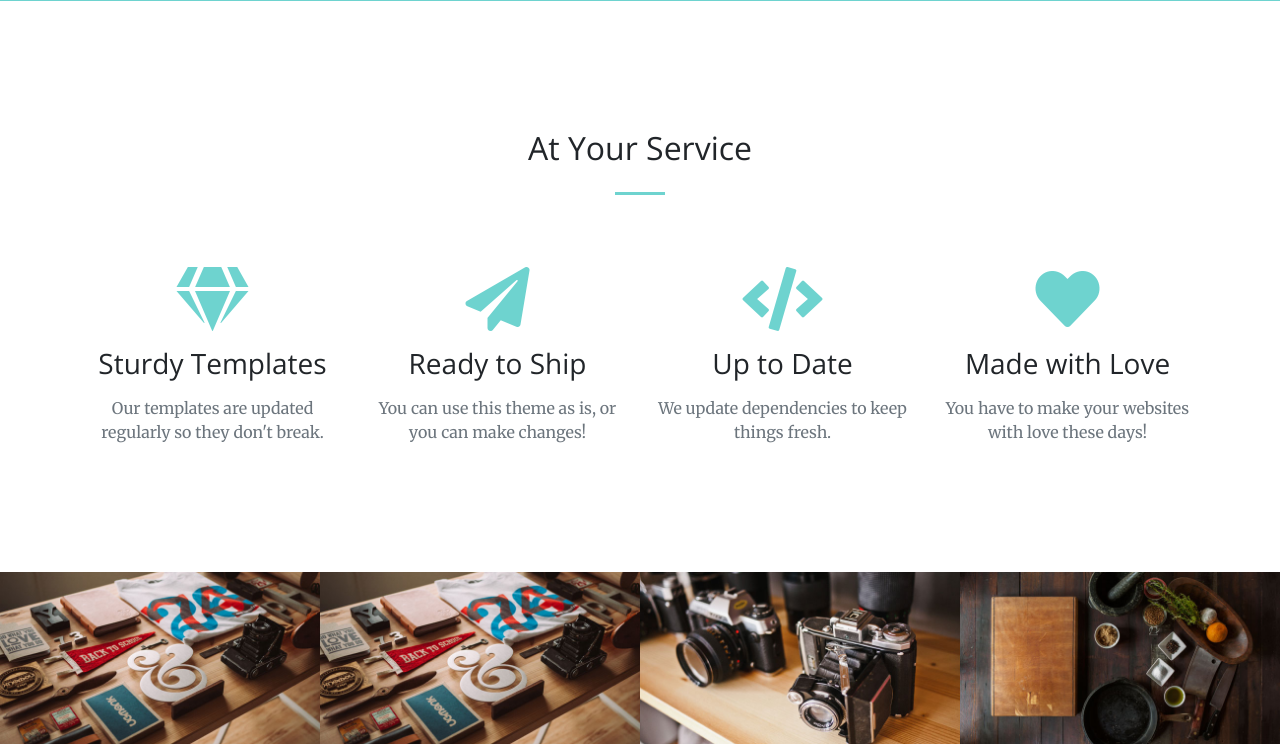
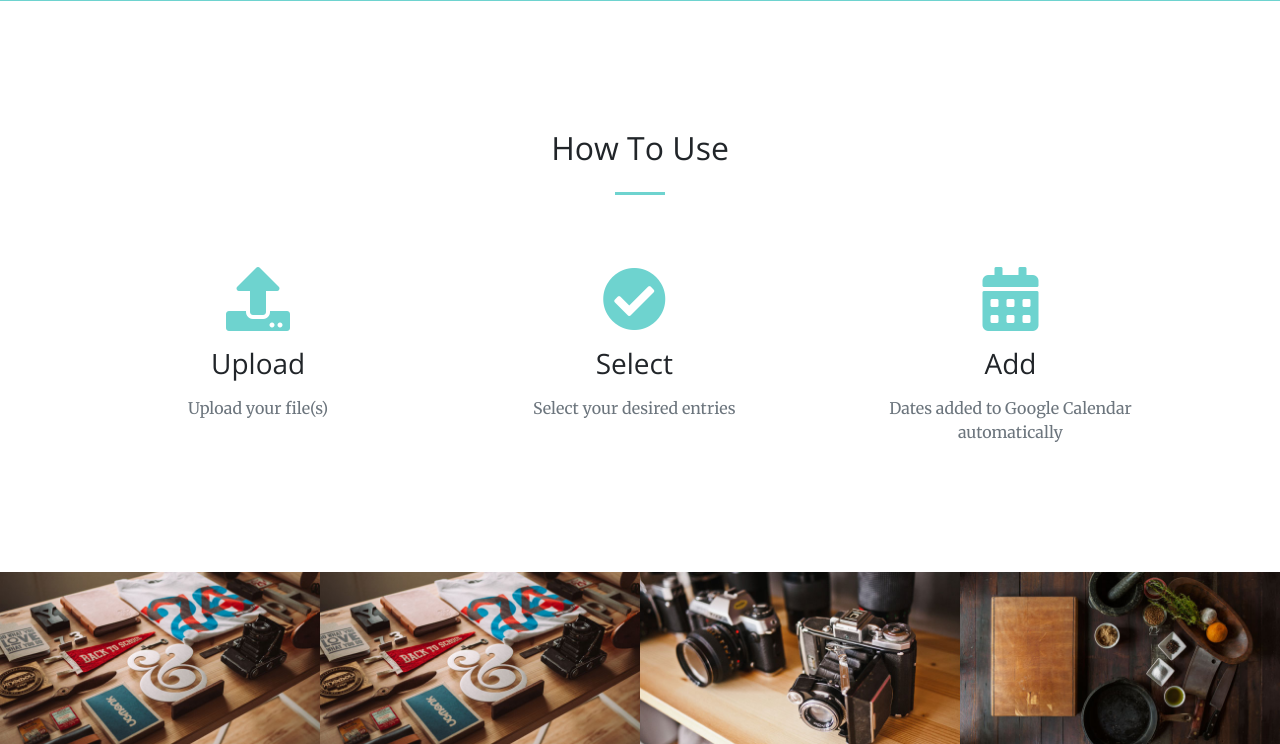
Before and after one commit to mpreyes/syllabDash, a Django app: page /syllab_dash/ in a window 1280 px wide. Shown: the part 1296-2040 px from the top of the page. Run offline with Django 3.2, Linux system fonts and the light colour scheme; some libraries are stand-ins or nearby versions.

Commit message:
edit "services" region

```diff
--- a/syllab_dash/templates/syllab_dash/index.html
+++ b/syllab_dash/templates/syllab_dash/index.html
@@ -36,39 +36,32 @@
   <div class="container">
     <div class="row">
       <div class="col-lg-12 text-center">
-        <h2 class="section-heading">At Your Service</h2>
+        <h2 class="section-heading">How To Use</h2>
         <hr class="my-4">
       </div>
     </div>
   </div>
   <div class="container">
     <div class="row">
-      <div class="col-lg-3 col-md-6 text-center">
+      <div class="col-lg-3 col-md-6 text-center" style="flex: 0 0 33%; max-width: 33%;">
         <div class="service-box mt-5 mx-auto">
-          <i class="fas fa-4x fa-gem text-primary mb-3 sr-icon-1"></i>
-          <h3 class="mb-3">Sturdy Templates</h3>
-          <p class="text-muted mb-0">Our templates are updated regularly so they don't break.</p>
+          <i class="fas fa-4x fa-upload text-primary mb-3 sr-icon-1"></i>
+          <h3 class="mb-3">Upload</h3>
+          <p class="text-muted mb-0">Upload your file(s)</p>
         </div>
       </div>
-      <div class="col-lg-3 col-md-6 text-center">
+      <div class="col-lg-3 col-md-6 text-center" style="flex: 0 0 33%; max-width: 33%;">
         <div class="service-box mt-5 mx-auto">
-          <i class="fas fa-4x fa-paper-plane text-primary mb-3 sr-icon-2"></i>
-          <h3 class="mb-3">Ready to Ship</h3>
-          <p class="text-muted mb-0">You can use this theme as is, or you can make changes!</p>
+          <i class="fas fa-4x fa-check-circle text-primary mb-3 sr-icon-2"></i>
+          <h3 class="mb-3">Select</h3>
+          <p class="text-muted mb-0">Select your desired entries</p>
         </div>
       </div>
-      <div class="col-lg-3 col-md-6 text-center">
+      <div class="col-lg-3 col-md-6 text-center" style="flex: 0 0 33%; max-width: 33%;">
         <div class="service-box mt-5 mx-auto">
-          <i class="fas fa-4x fa-code text-primary mb-3 sr-icon-3"></i>
-          <h3 class="mb-3">Up to Date</h3>
-          <p class="text-muted mb-0">We update dependencies to keep things fresh.</p>
-        </div>
-      </div>
-      <div class="col-lg-3 col-md-6 text-center">
-        <div class="service-box mt-5 mx-auto">
-          <i class="fas fa-4x fa-heart text-primary mb-3 sr-icon-4"></i>
-          <h3 class="mb-3">Made with Love</h3>
-          <p class="text-muted mb-0">You have to make your websites with love these days!</p>
+          <i class="fas fa-4x fa-calendar-alt text-primary mb-3 sr-icon-3"></i>
+          <h3 class="mb-3">Add</h3>
+          <p class="text-muted mb-0">Dates added to Google Calendar automatically</p>
         </div>
       </div>
     </div>
```
